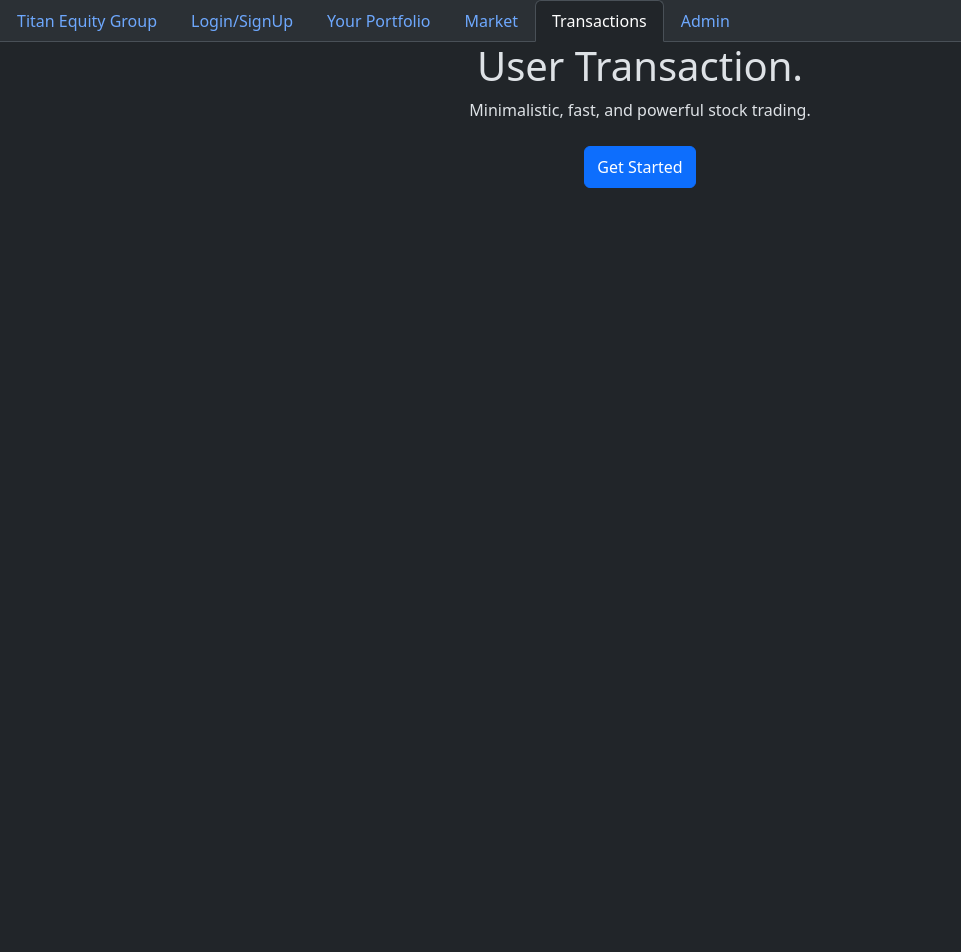
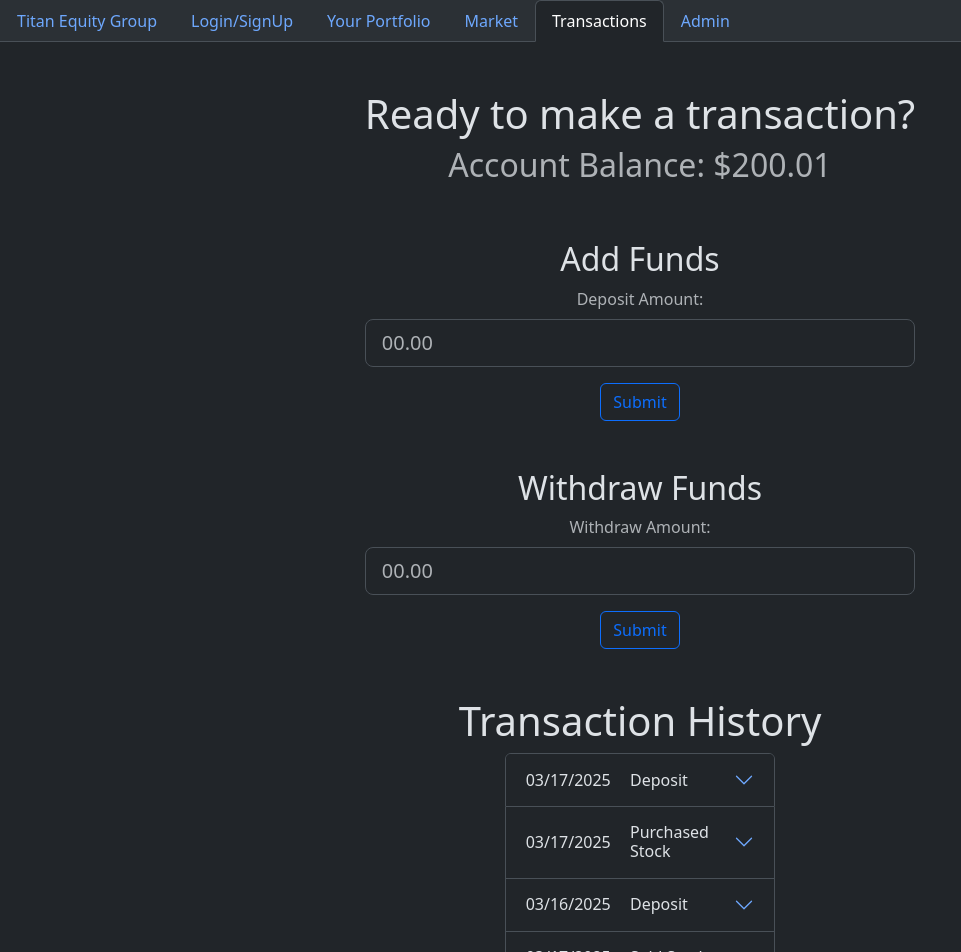
Before and after one commit to marscodeshere/TitanEquityGroup, a React (Create React App) app in the folder titanequityshared/: page /userTransaction in a window 1280 px wide. Shown: the top 952 px of the page, without its empty margins (0-961 px from the left). Before the commit the page ends 800 px from the top, so only its background shows below. Built offline with nearby package versions, Linux system fonts and the light colour scheme.

Commit message:
Started User Transaction Page
Added Forms and transaction history

```diff
--- a/titanequityshared/src/UserTransaction.js
+++ b/titanequityshared/src/UserTransaction.js
@@ -1,12 +1,67 @@
 import React from "react";
-import Button from "react-bootstrap/Button";
+import Form from 'react-bootstrap/Form';
+import Container from "react-bootstrap/Container";
+import Button from 'react-bootstrap/Button';
+import Accordion from "react-bootstrap/Accordion";
+import Col from 'react-bootstrap/Col';
+
+const balance = 200.01
+
+const transactionHistData = [
+    {date: "03/17/2025", type: "Deposit", amount: 100.00},
+    {date: "03/17/2025", type: "Purchased Stock", amount: 50.00, stock: "GOOGL"},
+    {date: "03/16/2025", type: "Deposit", amount: 100.00},
+    {date: "03/17/2025", type: "Sold Stock", amount: 50.00, stock: "MSFT"},
+    {date: "03/15/2025", type: "Withdraw", amount: 100.00},
+    {date: "03/14/2025", type: "Purchased Stock", amount: 100.00, stock: "AAPL"}
+]
 
 export default function UserTransaction() {
     return (
-        <div className="text-center mb-8">
-            <h1 className="text-4xl font-bold mb-2">User Transaction.</h1>
-            <p className="text-gray-600 mb-4">Minimalistic, fast, and powerful stock trading.</p>
-            <Button className="px-6 py-2 text-lg">Get Started</Button>
-        </div>
+        <Container fluid className="min-vh-100 d-flex flex-column align-items-center py-5">
+            <div className="text-center mb-8">
+                <h1>Ready to make a transaction?</h1>
+                <h2 className="text-muted">Account Balance: ${balance}</h2>
+                <br/><br/>
+
+
+                <h2>Add Funds</h2>
+                <Form>
+                    <Form.Group className="mb-3" controlId="depositForm.ControlInput1">
+                        <Form.Label className="text-muted">Deposit Amount:</Form.Label>
+                        <Form.Control size="lg" type="text" placeholder="00.00" />
+                    </Form.Group>
+                    <Button variant="outline-primary" id="depositSubmit" as="input" type="button" value="Submit"/>
+                </Form>
+                <br/><br/>
+
+                <h2>Withdraw Funds</h2>
+                <Form>
+                    <Form.Group className="mb-3" controlId="withdrawForm.ControlInput1">
+                        <Form.Label className="text-muted">Withdraw Amount:</Form.Label>
+                        <Form.Control size="lg" type="text" placeholder="00.00" />
+                    </Form.Group>
+                    <Button variant="outline-primary" id="withdrawSubmit" as="input" type="button" value="Submit"/>
+                </Form>
+                <br/><br/>
+            </div>
+
+
+            <h1>Transaction History</h1>
+            <Accordion>
+                {transactionHistData.map((trans, index) => (
+                    <Accordion.Item eventKey={index}>
+                        <Accordion.Header>
+                            <Col>{trans.date}</Col>
+                            <Col>{trans.type}</Col>
+                        </Accordion.Header>
+                        <Accordion.Body>
+                        <Col>Amount: {trans.amount}</Col>
+                        <Col>{trans.stock}</Col>
+                        </Accordion.Body>
+                    </Accordion.Item>
+                ))}
+            </Accordion>
+        </Container>
     );
   }
```
